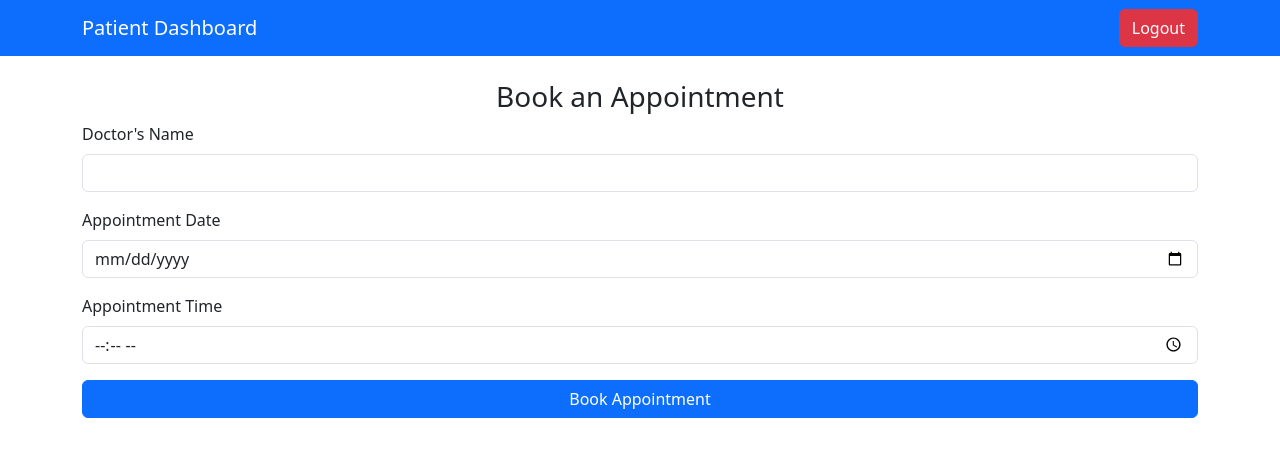
After one commit to Dulsha-amilan/CareCompass, a PHP site: page /book_appointment.php in a window 1280 px wide. The commit adds this page. Shown: the top 457 px of the page. Run offline with PHP 8.4, Linux system fonts and the light colour scheme; the visitor is signed in with stand-in values (Sample User, id 1).

Commit message:
add the patient function

```diff
--- /dev/null
+++ b/book_appointment.php
@@ -0,0 +1,67 @@
+<?php
+session_start();
+include 'db/config.php';
+
+if (!isset($_SESSION['user_id'])) {
+    header("Location: index.php");
+    exit();
+}
+
+if ($_SERVER["REQUEST_METHOD"] == "POST") {
+    $patient_id = $_SESSION['user_id'];
+    $doctor_name = $_POST['doctor_name'];
+    $appointment_date = $_POST['appointment_date'];
+    $appointment_time = $_POST['appointment_time'];
+
+    $sql = "INSERT INTO appointments (patient_id, doctor_name, appointment_date, appointment_time)
+            VALUES ('$patient_id', '$doctor_name', '$appointment_date', '$appointment_time')";
+    if ($conn->query($sql)) {
+        header("Location: home.php");
+        exit();
+    } else {
+        $error_message = "Failed to book appointment!";
+    }
+}
+?>
+
+<!DOCTYPE html>
+<html lang="en">
+<head>
+    <meta charset="UTF-8">
+    <meta name="viewport" content="width=device-width, initial-scale=1.0">
+    <title>Book Appointment</title>
+    <link href="https://cdn.jsdelivr.net/npm/bootstrap@5.3.0/dist/css/bootstrap.min.css" rel="stylesheet">
+</head>
+<body>
+    <nav class="navbar navbar-dark bg-primary">
+        <div class="container">
+            <a class="navbar-brand" href="dashboard.php">Patient Dashboard</a>
+            <a class="btn btn-danger" href="logout.php">Logout</a>
+        </div>
+    </nav>
+
+    <div class="container mt-4">
+        <h3 class="text-center">Book an Appointment</h3>
+
+        <?php if (!empty($error_message)) { ?>
+            <div class="alert alert-danger"><?php echo $error_message; ?></div>
+        <?php } ?>
+
+        <form method="post">
+            <div class="mb-3">
+                <label class="form-label">Doctor's Name</label>
+                <input type="text" name="doctor_name" class="form-control" required>
+            </div>
+            <div class="mb-3">
+                <label class="form-label">Appointment Date</label>
+                <input type="date" name="appointment_date" class="form-control" required>
+            </div>
+            <div class="mb-3">
+                <label class="form-label">Appointment Time</label>
+                <input type="time" name="appointment_time" class="form-control" required>
+            </div>
+            <button type="submit" class="btn btn-primary w-100">Book Appointment</button>
+        </form>
+    </div>
+</body>
+</html>
```
Also changed, not shown: cancel_appointment.php (added, +19 -0 lines), home.php (+40 -22 lines).
